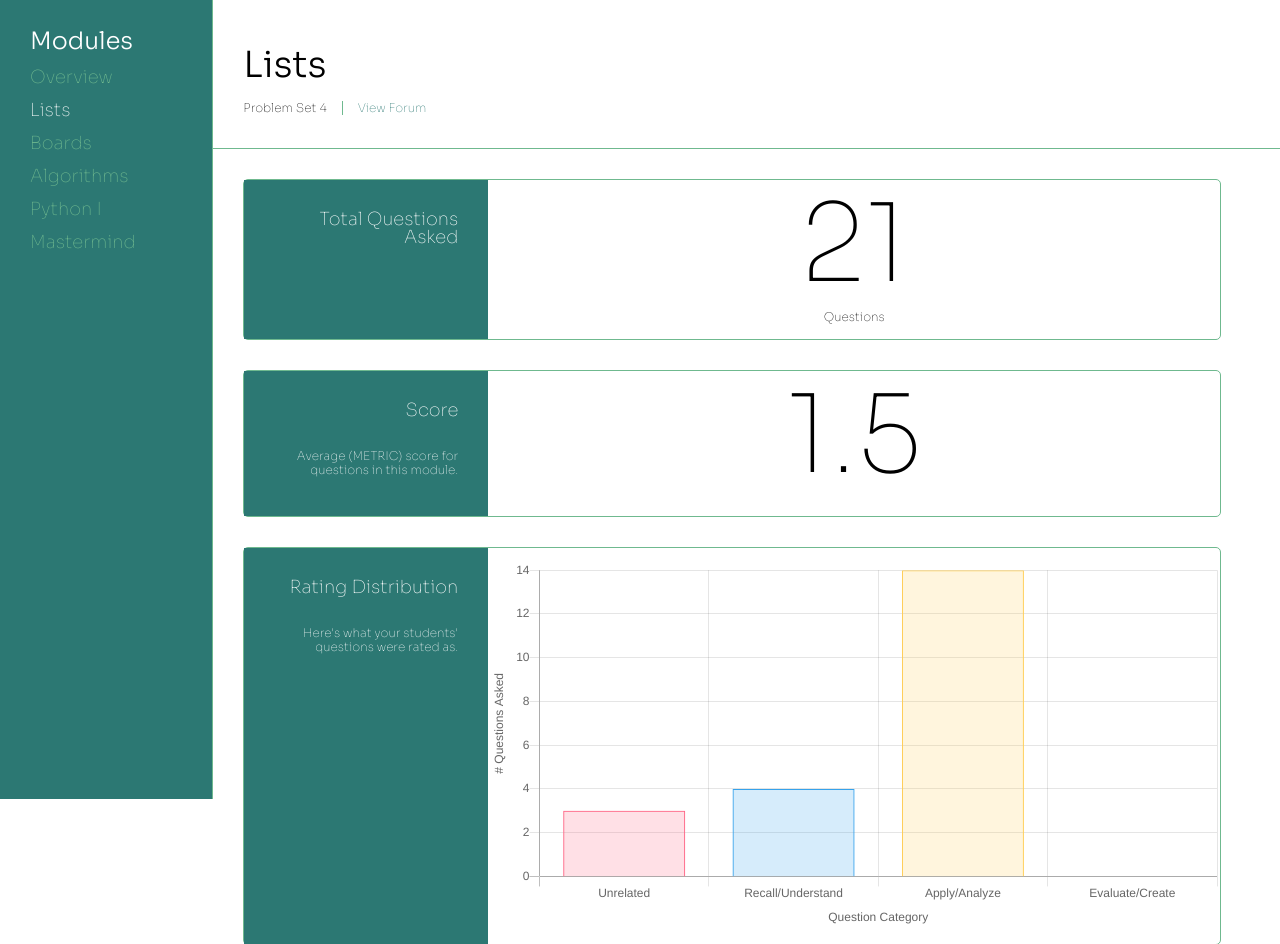
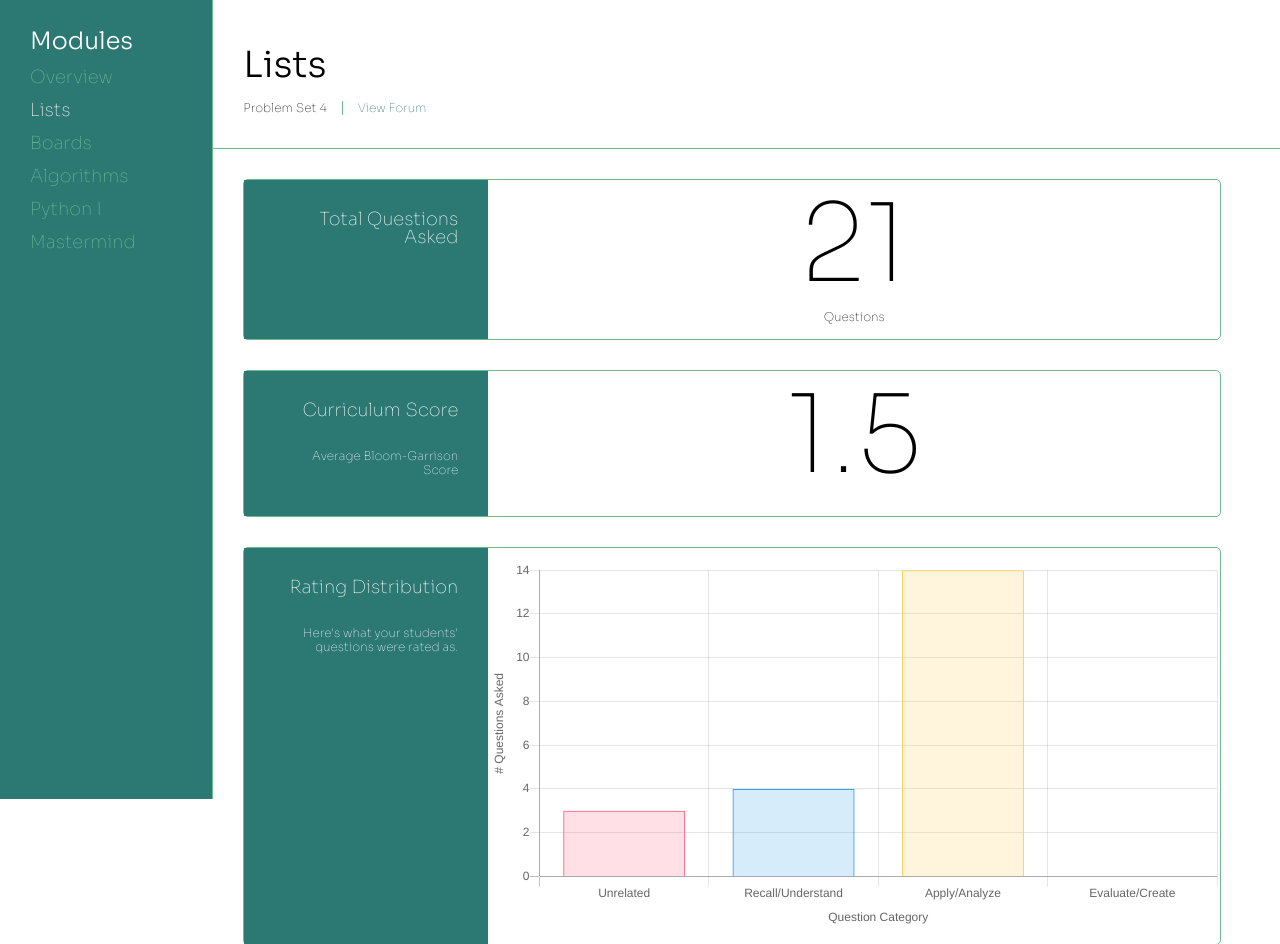
Before and after one commit to maxsonyang/Infocamp2020, a Django app: page /index in a window 1280 px wide. Shown: the part 76-1020 px from the top of the page. Run offline with Django 3.2, Linux system fonts and the light colour scheme.

Commit message:
updated score label and README

```diff
--- a/graphs/templates/graphs/algorithms.html
+++ b/graphs/templates/graphs/algorithms.html
@@ -46,9 +46,9 @@
 			<!-- METRIC SCORE -->
 			<li class="section">
 				<aside class="section__meta">
-					<h3 class="section__title">Score</h3>
+					<h3 class="section__title">Curriculum Score</h3>
 					<p class="section__body">
-						Average (METRIC) score for questions in this module.
+						Average Bloom-Garrison Score
 					</p>
 				</aside>
 				<div class="section__content">
--- a/graphs/templates/graphs/boards.html
+++ b/graphs/templates/graphs/boards.html
@@ -46,9 +46,9 @@
 			<!-- METRIC SCORE -->
 			<li class="section">
 				<aside class="section__meta">
-					<h3 class="section__title">Score</h3>
+					<h3 class="section__title">Curriculum Score</h3>
 					<p class="section__body">
-						Average (METRIC) score for questions in this module.
+						Average Bloom-Garrison Score
 					</p>
 				</aside>
 				<div class="section__content">
--- a/graphs/templates/graphs/index.html
+++ b/graphs/templates/graphs/index.html
@@ -46,9 +46,9 @@
 			<!-- METRIC SCORE -->
 			<li class="section">
 				<aside class="section__meta">
-					<h3 class="section__title">Score</h3>
+					<h3 class="section__title">Curriculum Score</h3>
 					<p class="section__body">
-						Average (METRIC) score for questions in this module.
+						Average Bloom-Garrison Score
 					</p>
 				</aside>
 				<div class="section__content">
--- a/graphs/templates/graphs/overview.html
+++ b/graphs/templates/graphs/overview.html
@@ -48,9 +48,9 @@
 			<!-- METRIC SCORE -->
 			<li class="section">
 				<aside class="section__meta">
-					<h3 class="section__title">Score</h3>
+					<h3 class="section__title">Curriculum Score</h3>
 					<p class="section__body">
-						Average (METRIC) score for your class so far.
+						Average Bloom-Garrison Score
 					</p>
 				</aside>
 				<div class="section__content">
@@ -110,7 +110,7 @@
 					display: false
 				},
 				title : {
-					text: 'Questions Asked vs. Average Score',
+					text: 'Students by Questions Asked',
 					display: true
 				},
 				scales: {
--- a/graphs/templates/graphs/project_one.html
+++ b/graphs/templates/graphs/project_one.html
@@ -46,9 +46,9 @@
 			<!-- METRIC SCORE -->
 			<li class="section">
 				<aside class="section__meta">
-					<h3 class="section__title">Score</h3>
+					<h3 class="section__title">Curriculum Score</h3>
 					<p class="section__body">
-						Average (METRIC) score for questions in this module.
+						Average Bloom-Garrison Score
 					</p>
 				</aside>
 				<div class="section__content">
--- a/graphs/templates/graphs/python_one.html
+++ b/graphs/templates/graphs/python_one.html
@@ -46,9 +46,9 @@
 			<!-- METRIC SCORE -->
 			<li class="section">
 				<aside class="section__meta">
-					<h3 class="section__title">Score</h3>
+					<h3 class="section__title">Curriculum Score</h3>
 					<p class="section__body">
-						Average (METRIC) score for questions in this module.
+						Average Bloom-Garrison Score
 					</p>
 				</aside>
 				<div class="section__content">
```
Also changed, not shown: README.md, graphs/templates/graphs/README.md (deleted).
